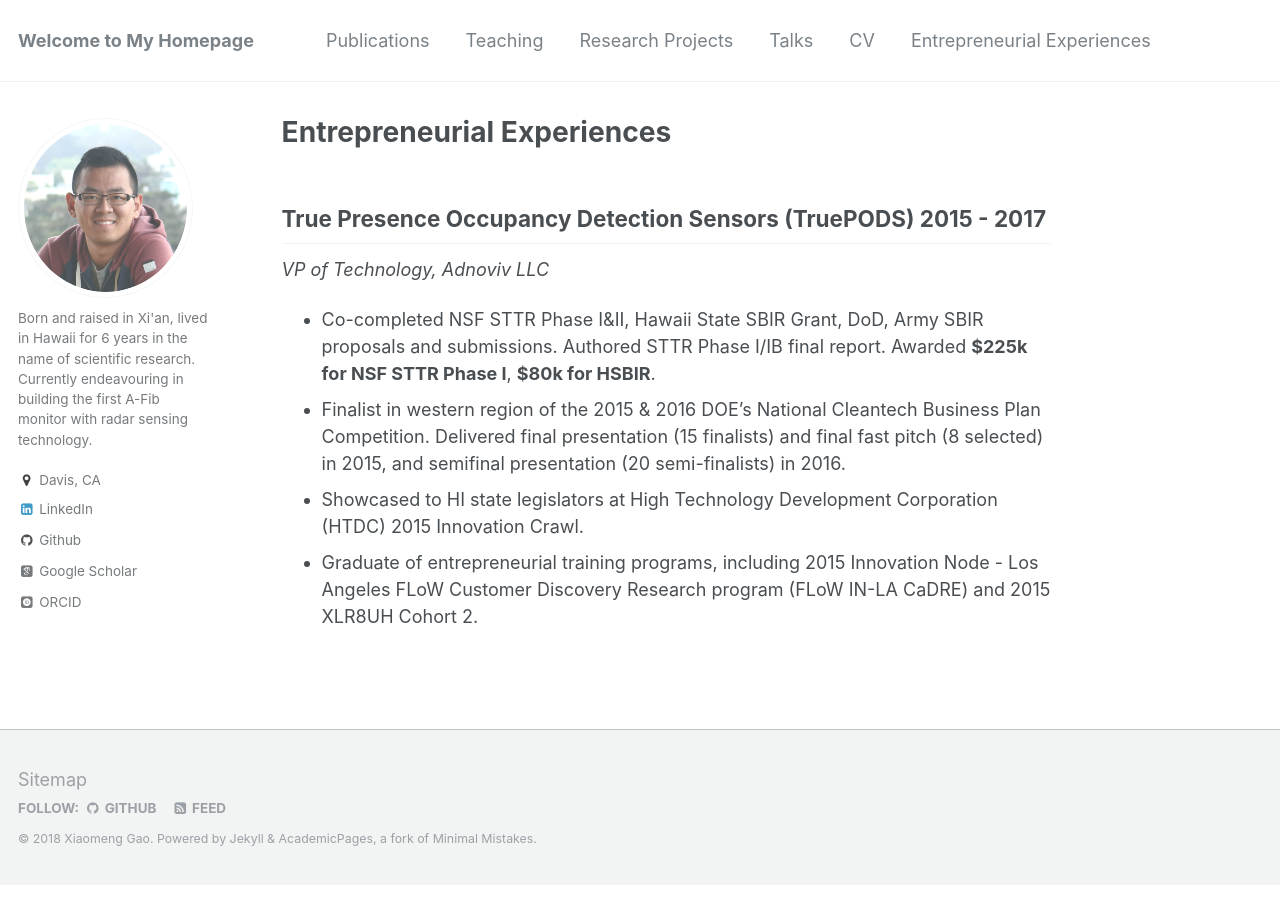
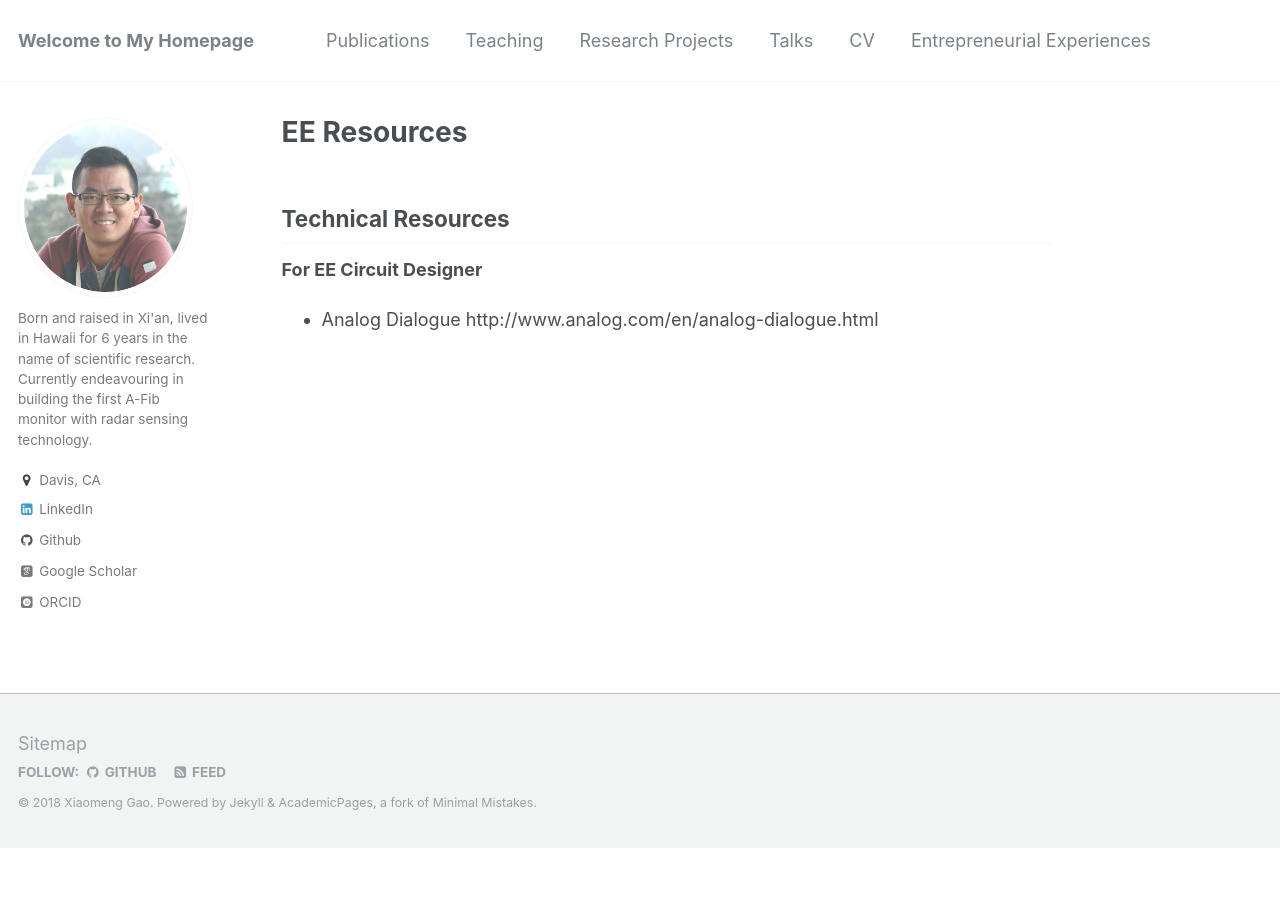
Before and after one commit to x-mengao/x-mengao.github.io, a Jekyll site: the page built from _pages/markdown.md, in a window 1280 px wide. Built offline with Jekyll 4.4.1, drawn with Linux system fonts in a browser that asks for light colours; some web fonts are replaced.

Commit message:
Update markdown.md

```diff
--- a/_pages/markdown.md
+++ b/_pages/markdown.md
@@ -1,6 +1,6 @@
 ---
 permalink: /markdown/
-title: "Entrepreneurial Experiences"
+title: "EE Resources"
 author_profile: true
 redirect_from:
   - /md/
@@ -8,9 +8,6 @@ redirect_from:
 ---
 
 
-## True Presence Occupancy Detection Sensors (TruePODS)                                                         2015 - 2017
-*VP of Technology, Adnoviv LLC*
-* Co-completed NSF STTR Phase I&II, Hawaii State SBIR Grant, DoD, Army SBIR proposals and submissions. Authored STTR Phase I/IB final report. Awarded **$225k for NSF STTR Phase I**, **$80k for HSBIR**.
-* Finalist in western region of the 2015 & 2016 DOE's National Cleantech Business Plan Competition. Delivered final presentation (15 finalists) and final fast pitch (8 selected) in 2015, and semifinal presentation (20 semi-finalists) in 2016.
-* Showcased to HI state legislators at High Technology Development Corporation (HTDC) 2015 Innovation Crawl.
-* Graduate of entrepreneurial training programs, including 2015 Innovation Node - Los Angeles FLoW Customer Discovery Research program (FLoW IN-LA CaDRE) and 2015 XLR8UH Cohort 2.
+## Technical Resources
+**For EE Circuit Designer**
+* Analog Dialogue http://www.analog.com/en/analog-dialogue.html
```
